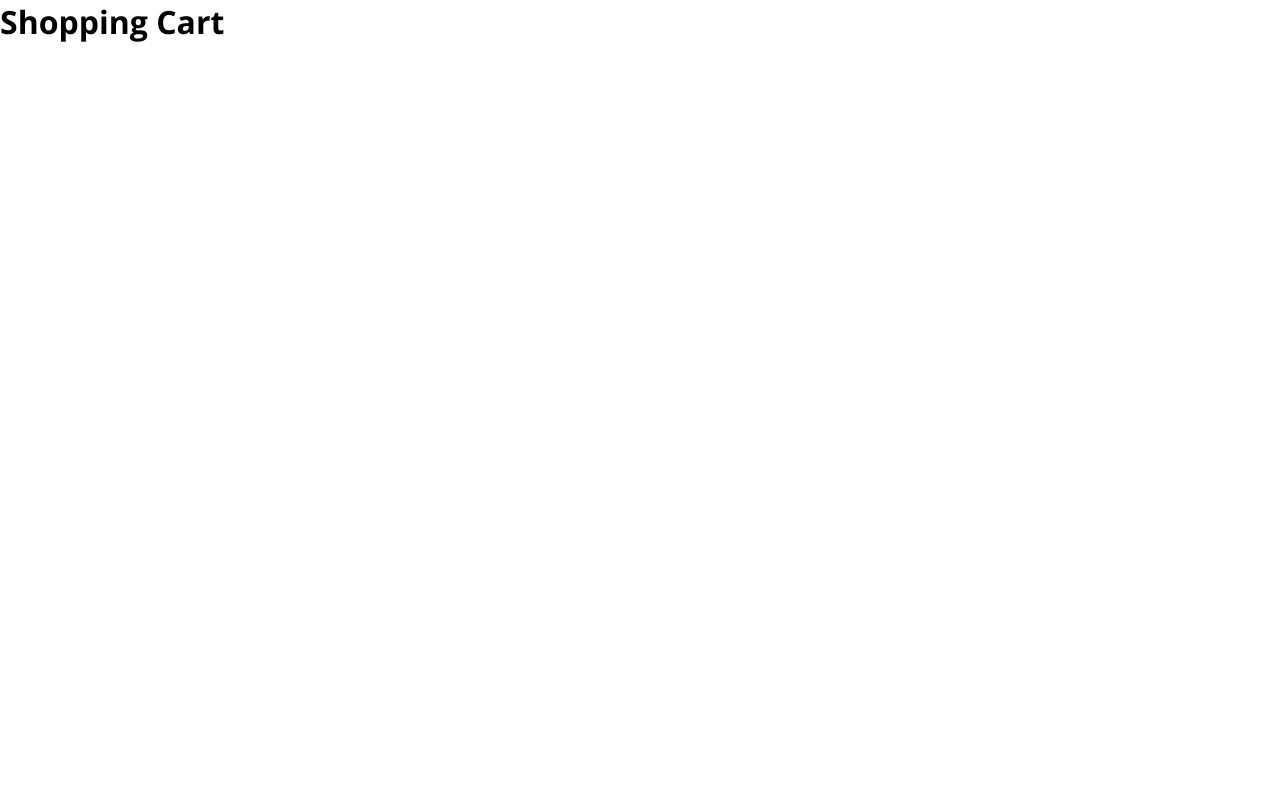
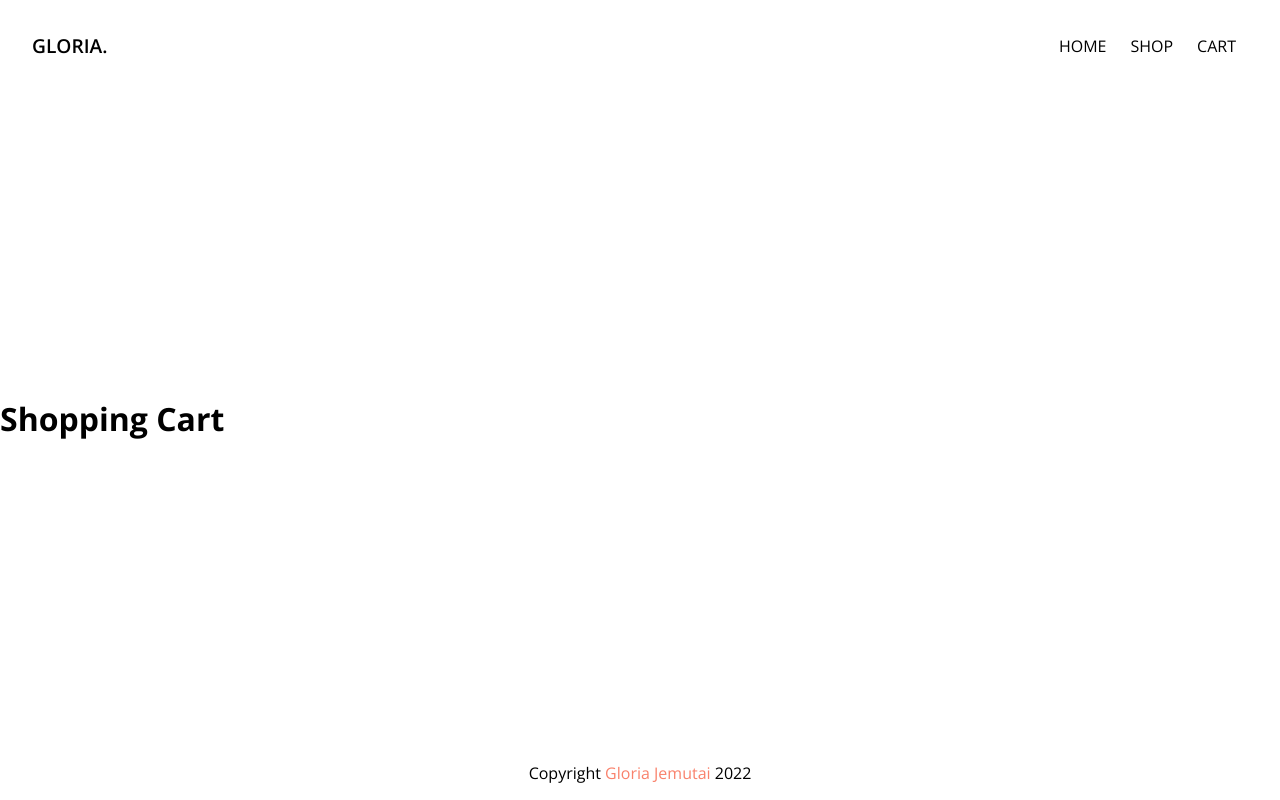
Before and after one commit to GloriaBargoria/shopping, a Next.js app: page / in a window 1280 px wide. Built offline with nearby package versions, Linux system fonts and the light colour scheme.

Commit message:
styling for footer and global

```diff
--- a/components/Navbar.jsx
+++ b/components/Navbar.jsx
@@ -4,7 +4,7 @@ import styles from '../styles/Navbar.module.css';
 const Navbar = () => {
   return (
     <nav className={styles.navbar}>
-      <h6 className={styles.logo}>GamesKart</h6>
+      <h6 className={styles.logo}>GLORIA.</h6>
       <ul className={styles.links}>
         <li className={styles.navlink}>
           <Link href="/">Home</Link>
--- a/pages/_app.js
+++ b/pages/_app.js
@@ -1,7 +1,15 @@
 import '../styles/globals.css'
+import Navbar from '../components/Navbar';
+import Footer from '../components/Footer'
 
 function MyApp({ Component, pageProps }) {
-  return <Component {...pageProps} />
+  return(
+    <div className="wrapper">
+      <Navbar />
+      <Component {...pageProps} />
+      <Footer />
+    </div>
+  )
 }
 
 export default MyApp
--- /dev/null
+++ b/styles/Footer.module.css
@@ -0,0 +1,8 @@
+.footer {
+    padding: 1rem 0;
+    color: black;
+    text-align: center;
+  }
+  .brand {
+    color: #f9826c;
+  }
--- a/styles/globals.css
+++ b/styles/globals.css
@@ -9,3 +9,10 @@
 body {
   font-family: 'Open Sans', sans-serif;
 }
+
+.wrapper {
+  min-height: 100vh;
+  display: flex;
+  flex-direction: column;
+  justify-content: space-between;
+}
```
